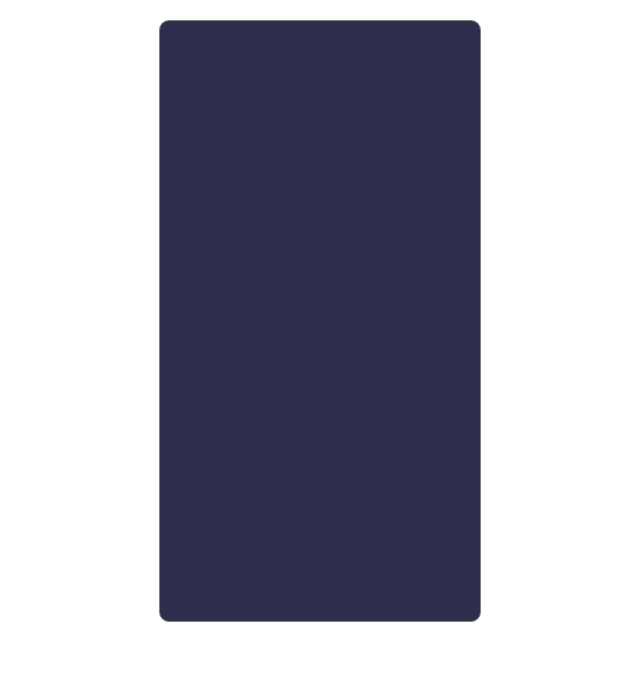
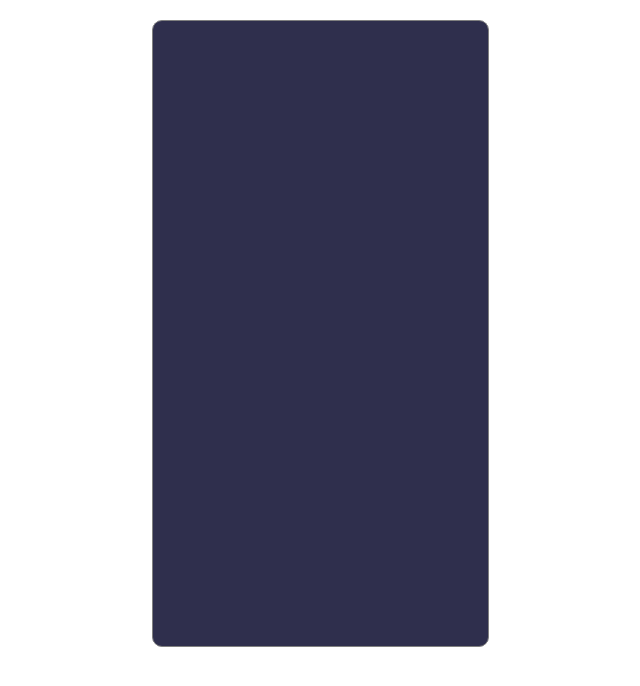
Before and after one commit to Daniel0390/RAPIDO_CALC_II, a plain HTML site: page index.html in a window 1280 px wide. Shown: the whole page, without its empty margins (320-960 px from the left). Drawn offline with Linux system fonts and the light colour scheme.

Commit message:
to modifi width and heith

```diff
--- a/estilos.css
+++ b/estilos.css
@@ -4,8 +4,8 @@
 
 .cont1{
     background-color: rgb(47, 47, 77);
-    max-width: 320px;
-    height: 600px;
+    max-width: 335px;
+    height: 625px;
     border: grey 1px solid;
     border-radius: 10px;
     margin: auto;
```
